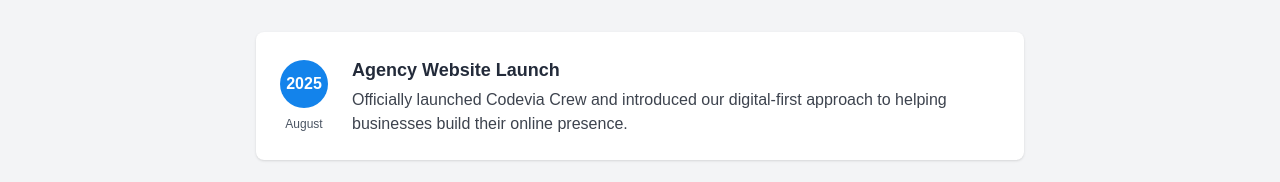
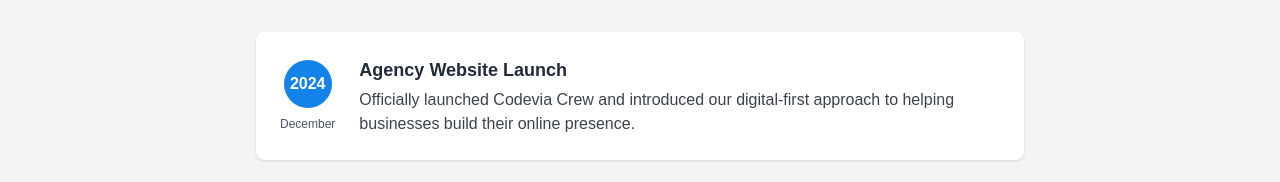
Before and after one commit to codeviacrewofficials/Codevia-Crew, a Next.js app in the folder codevia-crew/: page /about in a window 1280 px wide. Shown: the part 1804-1986 px from the top of the page. Built offline with nearby package versions, Linux system fonts and the light colour scheme; what @ant-design/nextjs-registry would draw is missing.

Commit message:
Update aboutpage.jsx

```diff
--- a/codevia-crew/src/components/aboutpage.jsx
+++ b/codevia-crew/src/components/aboutpage.jsx
@@ -115,8 +115,8 @@ export default function About() {
           {/* Timeline Step */}
           <div className="w-full flex flex-col md:flex-row items-center gap-6 bg-white dark:bg-[#1A202C] rounded-lg p-6 shadow">
             <div className="flex-shrink-0 flex flex-col items-center">
-              <div className="w-12 h-12 bg-[#1383EB] text-white flex items-center justify-center rounded-full text-l font-bold font-inter mb-2">2025</div>
-              <span className="text-[#4B5563] dark:text-[#A0AEC0] text-xs font-inter">August</span>
+              <div className="w-12 h-12 bg-[#1383EB] text-white flex items-center justify-center rounded-full text-l font-bold font-inter mb-2">2024</div>
+              <span className="text-[#4B5563] dark:text-[#A0AEC0] text-xs font-inter">December</span>
             </div>
             <div className="flex-1">
               <h3 className="text-[#232B3A] dark:text-white text-lg font-bold font-inter mb-1">Agency Website Launch</h3>
```
